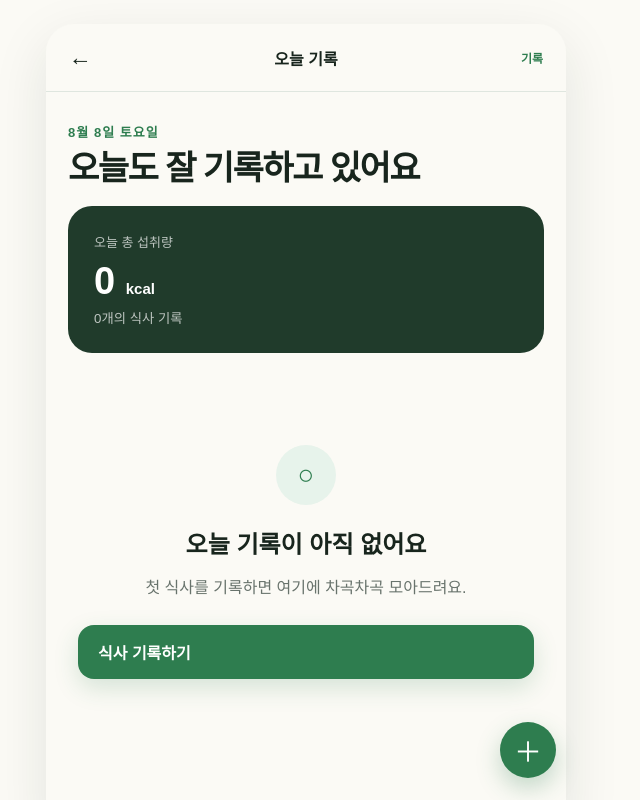
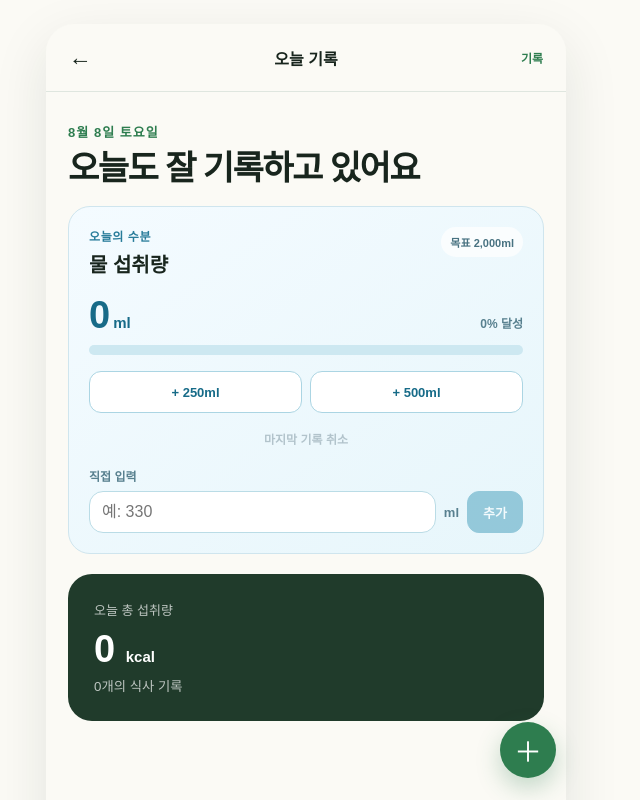
Before and after one commit to baekyoungmom-coder/Calorie-Calculator-new, a Next.js app: page /today in a window 1280 px wide. Shown: the top 800 px of the page, without its empty margins (334-974 px from the left). Built offline with nearby package versions, Linux system fonts and the light colour scheme.

Commit message:
feat: add daily water intake tracker

```diff
--- a/src/app/globals.css
+++ b/src/app/globals.css
@@ -259,6 +259,44 @@ fieldset { padding: 0; margin: 0; border: 0; }
 .summary-card h1 { margin: 9px 0 5px; font-size: 38px; }
 .summary-card h1 span { font-size: 15px; }
 .summary-card small { opacity: .7; }
+
+.water-card {
+  margin: 0 0 20px;
+  padding: 20px;
+  border: 1px solid #cfe5ee;
+  border-radius: 22px;
+  background: linear-gradient(145deg, #f4fbff, #e7f6fb);
+}
+.water-heading { display: flex; align-items: flex-start; justify-content: space-between; gap: 12px; }
+.water-kicker { margin: 0 0 5px; color: #287c9a; font-size: 12px; font-weight: 900; letter-spacing: .05em; }
+.water-heading h2 { margin: 0; font-size: 20px; }
+.water-goal { padding: 7px 9px; border-radius: 999px; background: rgb(255 255 255 / 72%); color: #487281; font-size: 11px; font-weight: 800; white-space: nowrap; }
+.water-total { display: flex; align-items: baseline; gap: 5px; margin: 18px 0 11px; }
+.water-total strong { color: #176b88; font-size: 38px; line-height: 1; letter-spacing: -.05em; }
+.water-total > span { color: #176b88; font-size: 15px; font-weight: 900; }
+.water-total small { margin-left: auto; color: #58808f; font-size: 12px; font-weight: 800; }
+.water-progress { height: 10px; overflow: hidden; border-radius: 999px; background: #cde8f1; }
+.water-progress span { display: block; min-width: 0; height: 100%; border-radius: inherit; background: linear-gradient(90deg, #43b7dc, #2489ad); transition: width .2s ease; }
+.water-actions { display: grid; grid-template-columns: 1fr 1fr; gap: 8px; margin-top: 16px; }
+.water-actions button, .water-custom-form button {
+  min-height: 42px;
+  border: 1px solid #abd5e3;
+  border-radius: 12px;
+  background: #fff;
+  color: #176b88;
+  cursor: pointer;
+  font-size: 13px;
+  font-weight: 900;
+}
+.water-actions button:hover, .water-custom-form button:hover { background: #def3f9; }
+.water-actions .water-undo { grid-column: 1 / -1; min-height: 34px; border-color: transparent; background: transparent; color: #6c8490; font-size: 12px; }
+.water-actions .water-undo:disabled, .water-custom-form button:disabled { cursor: not-allowed; opacity: .45; }
+.water-custom-form { margin-top: 12px; }
+.water-custom-form > label { display: block; margin-bottom: 7px; color: #58808f; font-size: 12px; font-weight: 900; }
+.water-custom-form > div { display: grid; grid-template-columns: 1fr auto auto; gap: 8px; align-items: center; }
+.water-custom-form input { min-height: 42px; padding: 9px 12px; border-color: #badce6; }
+.water-custom-form span { color: #58808f; font-size: 13px; font-weight: 800; }
+.water-custom-form button { min-width: 56px; padding: 0 13px; background: #2f92b3; border-color: #2f92b3; color: #fff; }
 .section-heading { display: flex; align-items: center; justify-content: space-between; margin-bottom: 12px; }
 .section-heading h2 { margin: 0; font-size: 19px; }
 .section-heading a { color: var(--green); font-size: 13px; font-weight: 800; }
--- a/src/app/today/page.tsx
+++ b/src/app/today/page.tsx
@@ -1,6 +1,7 @@
 import Link from "next/link";
 import { Header } from "@/components/Header";
 import { RecordsView } from "@/components/RecordsView";
+import { WaterTracker } from "@/components/WaterTracker";
 
 export default function TodayPage() {
   const date = new Intl.DateTimeFormat("ko-KR", {
@@ -16,6 +17,7 @@ export default function TodayPage() {
         <p className="eyebrow">{date}</p>
         <h1>오늘도 잘 기록하고 있어요</h1>
       </section>
+      <WaterTracker />
       <RecordsView mode="today" />
       <Link className="floating-add" href="/record" aria-label="새 식사 기록">＋</Link>
     </main>
--- /dev/null
+++ b/src/components/WaterTracker.tsx
@@ -0,0 +1,131 @@
+"use client";
+
+import { FormEvent, useEffect, useMemo, useState } from "react";
+
+type WaterEntry = {
+  id: string;
+  amount: number;
+  recordedAt: string;
+};
+
+type WaterStore = Record<string, WaterEntry[]>;
+
+const STORAGE_KEY = "calorie-calculator-water-records";
+const DAILY_GOAL = 2000;
+
+function todayKey() {
+  const now = new Date();
+  const month = String(now.getMonth() + 1).padStart(2, "0");
+  const day = String(now.getDate()).padStart(2, "0");
+  return `${now.getFullYear()}-${month}-${day}`;
+}
+
+function readWaterStore(): WaterStore {
+  try {
+    return JSON.parse(localStorage.getItem(STORAGE_KEY) ?? "{}") as WaterStore;
+  } catch {
+    return {};
+  }
+}
+
+export function WaterTracker() {
+  const [entries, setEntries] = useState<WaterEntry[]>([]);
+  const [customAmount, setCustomAmount] = useState("");
+  const [ready, setReady] = useState(false);
+
+  useEffect(() => {
+    setEntries(readWaterStore()[todayKey()] ?? []);
+    setReady(true);
+  }, []);
+
+  const total = useMemo(
+    () => entries.reduce((sum, entry) => sum + entry.amount, 0),
+    [entries],
+  );
+  const progress = Math.min(100, Math.round((total / DAILY_GOAL) * 100));
+
+  function persist(nextEntries: WaterEntry[]) {
+    const store = readWaterStore();
+    store[todayKey()] = nextEntries;
+    localStorage.setItem(STORAGE_KEY, JSON.stringify(store));
+    setEntries(nextEntries);
+  }
+
+  function addWater(amount: number) {
+    if (!Number.isFinite(amount) || amount <= 0 || amount > 5000) return;
+
+    persist([
+      ...entries,
+      {
+        id: `${Date.now()}-${Math.random().toString(36).slice(2, 7)}`,
+        amount: Math.round(amount),
+        recordedAt: new Date().toISOString(),
+      },
+    ]);
+  }
+
+  function submitCustomAmount(event: FormEvent<HTMLFormElement>) {
+    event.preventDefault();
+    const amount = Number(customAmount);
+    addWater(amount);
+    if (amount > 0 && amount <= 5000) setCustomAmount("");
+  }
+
+  function undoLastEntry() {
+    if (!entries.length) return;
+    persist(entries.slice(0, -1));
+  }
+
+  return (
+    <section className="water-card" aria-labelledby="water-title">
+      <div className="water-heading">
+        <div>
+          <p className="water-kicker">오늘의 수분</p>
+          <h2 id="water-title">물 섭취량</h2>
+        </div>
+        <span className="water-goal">목표 {DAILY_GOAL.toLocaleString()}ml</span>
+      </div>
+
+      <div className="water-total" aria-live="polite">
+        <strong>{ready ? total.toLocaleString() : "—"}</strong>
+        <span>ml</span>
+        <small>{ready ? `${progress}% 달성` : "기록 불러오는 중"}</small>
+      </div>
+
+      <div className="water-progress" aria-label={`목표의 ${progress}% 달성`}>
+        <span style={{ width: `${progress}%` }} />
+      </div>
+
+      <div className="water-actions" aria-label="물 빠른 기록">
+        <button type="button" onClick={() => addWater(250)}>+ 250ml</button>
+        <button type="button" onClick={() => addWater(500)}>+ 500ml</button>
+        <button
+          className="water-undo"
+          type="button"
+          onClick={undoLastEntry}
+          disabled={!entries.length}
+        >
+          마지막 기록 취소
+        </button>
+      </div>
+
+      <form className="water-custom-form" onSubmit={submitCustomAmount}>
+        <label htmlFor="water-amount">직접 입력</label>
+        <div>
+          <input
+            id="water-amount"
+            type="number"
+            inputMode="numeric"
+            min="1"
+            max="5000"
+            placeholder="예: 330"
+            value={customAmount}
+            onChange={(event) => setCustomAmount(event.target.value)}
+          />
+          <span>ml</span>
+          <button type="submit" disabled={!customAmount}>추가</button>
+        </div>
+      </form>
+    </section>
+  );
+}
--- a/src/lib/supabase/server.ts
+++ b/src/lib/supabase/server.ts
@@ -1,4 +1,4 @@
-import { createServerClient } from "@supabase/ssr";
+import { createServerClient, type SetAllCookies } from "@supabase/ssr";
 import { cookies } from "next/headers";
 
 export async function createClient() {
@@ -17,7 +17,7 @@ export async function createClient() {
       getAll() {
         return cookieStore.getAll();
       },
-      setAll(cookiesToSet) {
+      setAll(cookiesToSet: Parameters<SetAllCookies>[0]) {
         try {
           cookiesToSet.forEach(({ name, value, options }) => {
             cookieStore.set(name, value, options);
--- a/src/middleware.ts
+++ b/src/middleware.ts
@@ -1,4 +1,4 @@
-import { createServerClient } from "@supabase/ssr";
+import { createServerClient, type SetAllCookies } from "@supabase/ssr";
 import { NextResponse, type NextRequest } from "next/server";
 
 export async function middleware(request: NextRequest) {
@@ -16,7 +16,7 @@ export async function middleware(request: NextRequest) {
       getAll() {
         return request.cookies.getAll();
       },
-      setAll(cookiesToSet) {
+      setAll(cookiesToSet: Parameters<SetAllCookies>[0]) {
         cookiesToSet.forEach(({ name, value }) => {
           request.cookies.set(name, value);
         });
```
